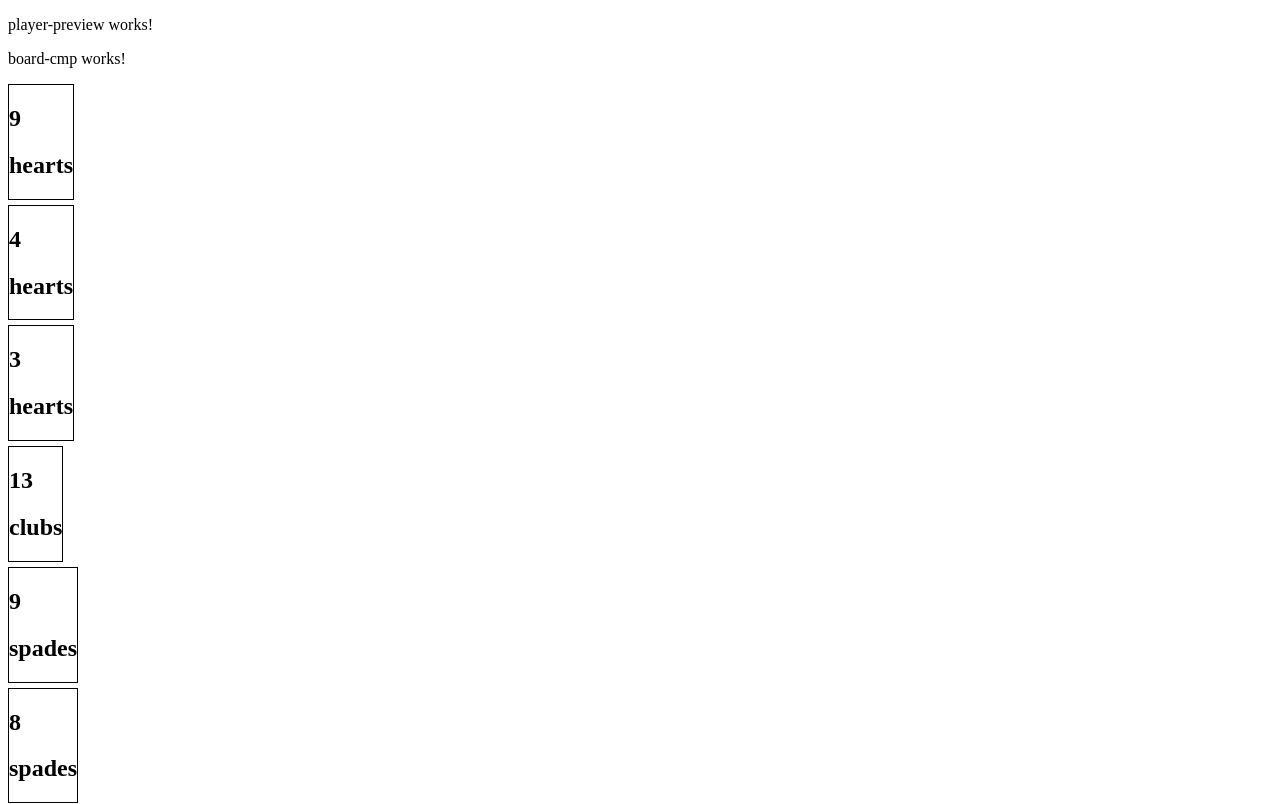
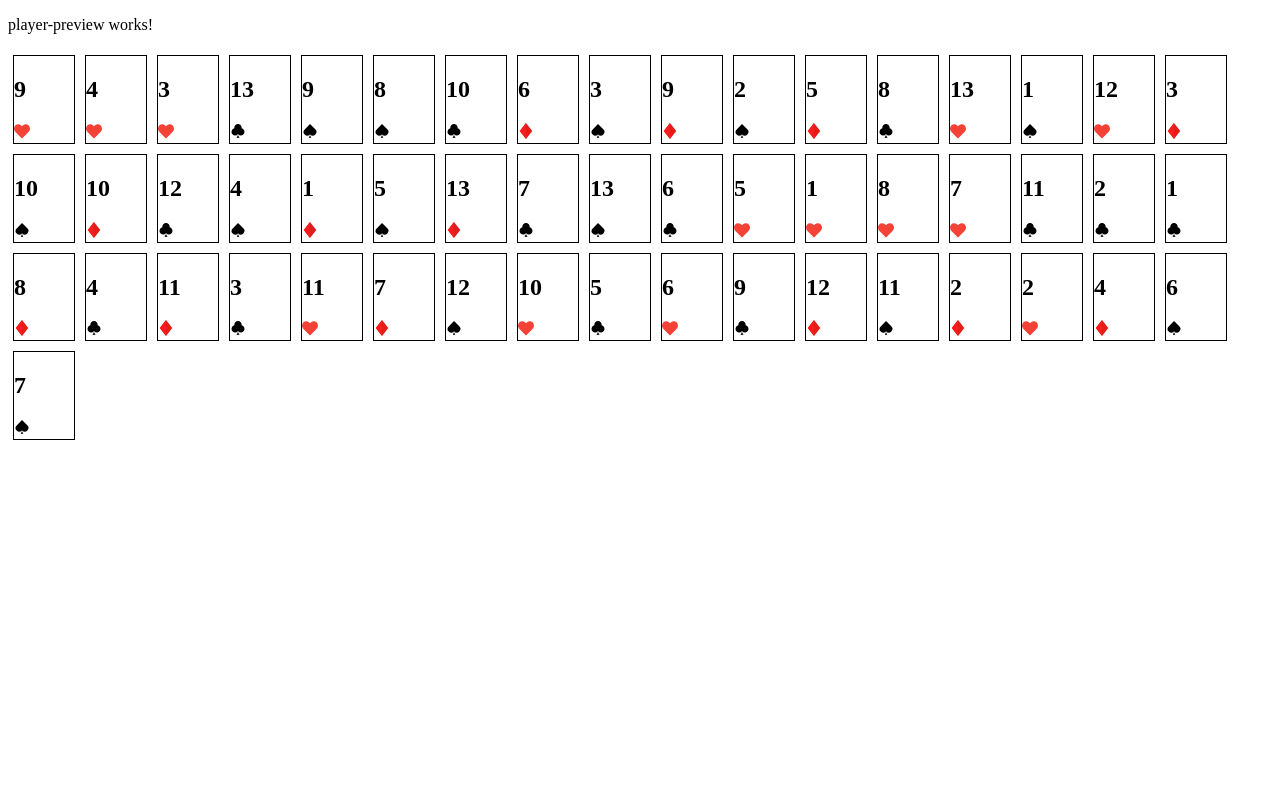
Before and after one commit to RZalmon/cardival, an Angular app: page / in a window 1280 px wide. Shown: the top 804 px of the page. Built offline with nearby package versions, Linux system fonts and the light colour scheme.

Commit message:
first card fix

```diff
--- a/src/app/cmps/board-cmp/board-cmp.component.html
+++ b/src/app/cmps/board-cmp/board-cmp.component.html
@@ -1,4 +1,5 @@
-<p>board-cmp works!</p>
-<section *ngFor="let card of cards">
-    <card-preview [card]="card"></card-preview>
+<section class="cards-container">
+  <div *ngFor="let card of cards" >
+      <card-preview [card]="card"></card-preview>
+  </div>
 </section>
--- a/src/app/cmps/board-cmp/board-cmp.component.scss
+++ b/src/app/cmps/board-cmp/board-cmp.component.scss
@@ -0,0 +1,4 @@
+.cards-container{
+  display: flex;
+  flex-wrap: wrap;
+}
--- a/src/app/cmps/card-preview/card-preview.component.html
+++ b/src/app/cmps/card-preview/card-preview.component.html
@@ -1,4 +1,4 @@
 <section class="card-preview">
     <h2>{{card.value}}</h2>
-    <h2>{{card.suit}}</h2>
+    <img src="{{suit}}" alt="" class="card-suit">
 </section>
--- a/src/app/cmps/card-preview/card-preview.component.scss
+++ b/src/app/cmps/card-preview/card-preview.component.scss
@@ -1,5 +1,9 @@
 .card-preview{
     border: 1px solid black;
-    width: fit-content;
-    margin-bottom: 5px;
+    width: 60px;
+    height: auto;
+    margin: 5px;
+    .card-suit{
+      width: 1rem;
+    }
 }
```
Also changed, not shown: .angulardoc.json (added).
